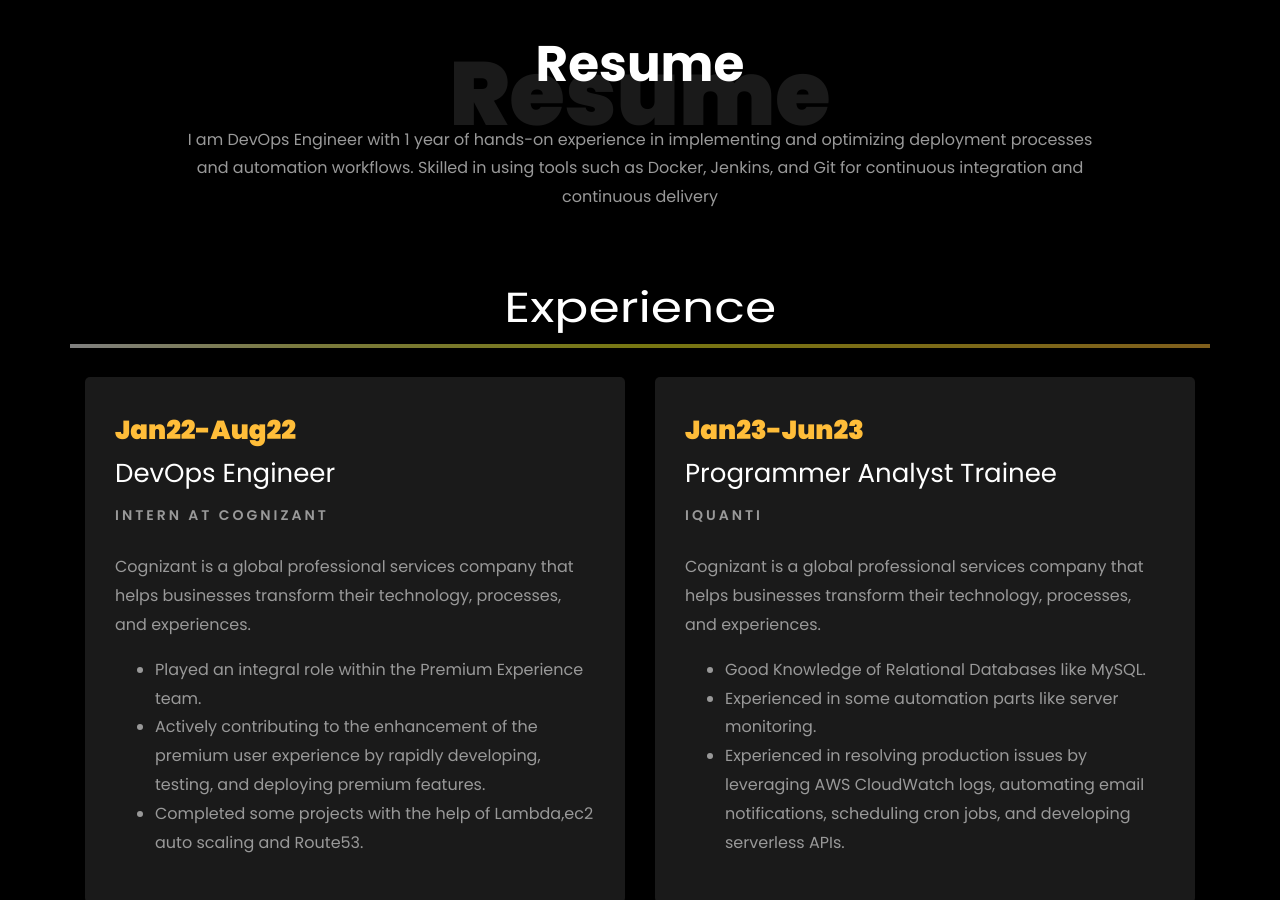
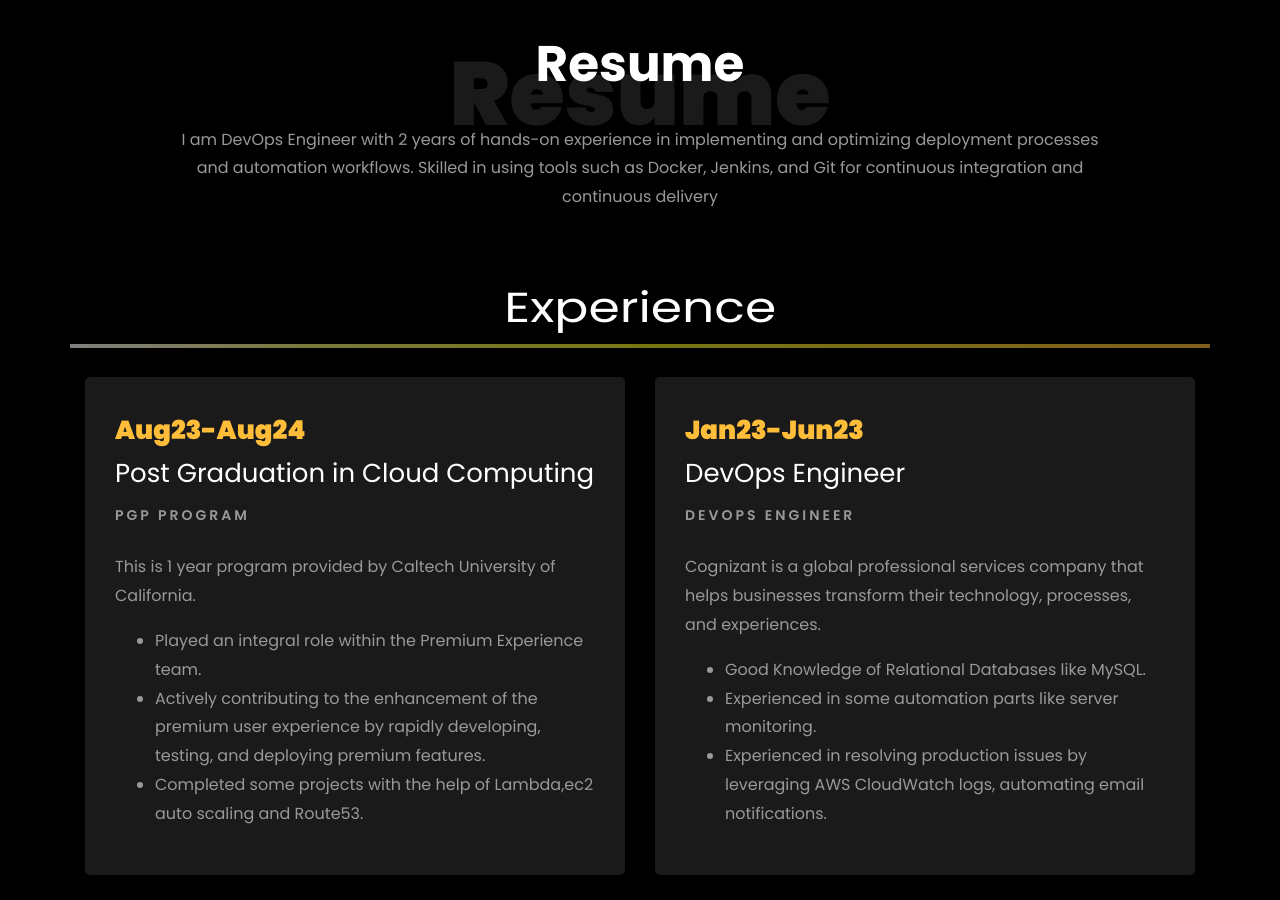
Before and after one commit to sarvajeetnarkhede/sarvajeetnarkhede.github.io, a plain HTML site: page index.html in a window 1280 px wide. Shown: the part 1700-2600 px from the top of the page. Drawn offline with Linux system fonts and the light colour scheme; files whose address does not match are found by name.

Commit message:
New Commit

```diff
--- a/index.html
+++ b/index.html
@@ -221,7 +221,7 @@
 									  <div class="about-info">
 										<p><span class="title-s">Name: </span> <span>Sarvajeet Narkhede</span></p>
 										<p><span class="title-s">Job Role: </span> <span>DevOps Engineer</span></p>
-										<p><span class="title-s">Experience: </span> <span>1 Years(F) + 8 Months(I)</span></p>
+										<p><span class="title-s">Experience: </span> <span>2 years</span></p>
 										<p><span class="title-s">Address: </span> <span>Pune, India</span></p>
 									  </div>
 									</div>
@@ -270,7 +270,7 @@
 								<h1 class="big">About</h1>
 								<h2 class="mb-4">About Me</h2>
 
-								<p>I am DevOps Engineer with 1 year of hands-on
+								<p>I am DevOps Engineer with 2 years of hands-on
 									experience in implementing and optimizing
 									deployment processes and automation workflows.
 									Skilled in using tools such as Docker, Jenkins, and Git
@@ -315,7 +315,7 @@
           <div class="col-md-10 heading-section text-center ftco-animate">
           	<h1 class="big big-2">Resume</h1>
             <h2 class="mb-4">Resume</h2>
-            <p>I am DevOps Engineer with 1 year of hands-on
+            <p>I am DevOps Engineer with 2 years of hands-on
 				experience in implementing and optimizing
 				deployment processes and automation workflows.
 				Skilled in using tools such as Docker, Jenkins, and Git
@@ -332,10 +332,10 @@
 		<div class="row">
 				<div class="col-md-6">
 					<div class="resume-wrap ftco-animate">
-						<span class="date">Jan22-Aug22</span>
-						<h2>DevOps Engineer</h2>
-						<span class="position">Intern at cognizant</span>
-						<p class="mt-4">Cognizant is a global professional services company that helps businesses transform their technology, processes, and experiences.
+						<span class="date">Aug23-Aug24</span>
+						<h2>Post Graduation in Cloud Computing</h2>
+						<span class="position">PGP Program</span>
+						<p class="mt-4">This is 1 year program provided by Caltech University of California.
 							<ul>
 								<li>Played an integral role within the Premium Experience team.</li>
 								<li>Actively contributing to the enhancement of the premium
@@ -351,16 +351,15 @@
 				<div class="col-md-6">
 					<div class="resume-wrap ftco-animate">
 						<span class="date">Jan23-Jun23</span>
-						<h2>Programmer Analyst Trainee</h2>
-						<span class="position">iQuanti</span>
+						<h2>DevOps Engineer</h2>
+						<span class="position">Devops Engineer</span>
 						<p class="mt-4">Cognizant is a global professional services company that helps businesses transform their technology, processes, and experiences.
 							<ul>
 								<li>Good Knowledge of Relational Databases like MySQL.</li>
 								<li>Experienced in some automation parts like server monitoring.
 								</li>
-								<li>Experienced in resolving production issues by leveraging AWS CloudWatch logs, automating email notifications,
-									scheduling cron jobs, and developing serverless APIs.
-									</li>
+								<li>Experienced in resolving production issues by leveraging AWS CloudWatch logs, automating email notifications.
+								</li>
 							</ul>
 						</p>
 					</div>
```
